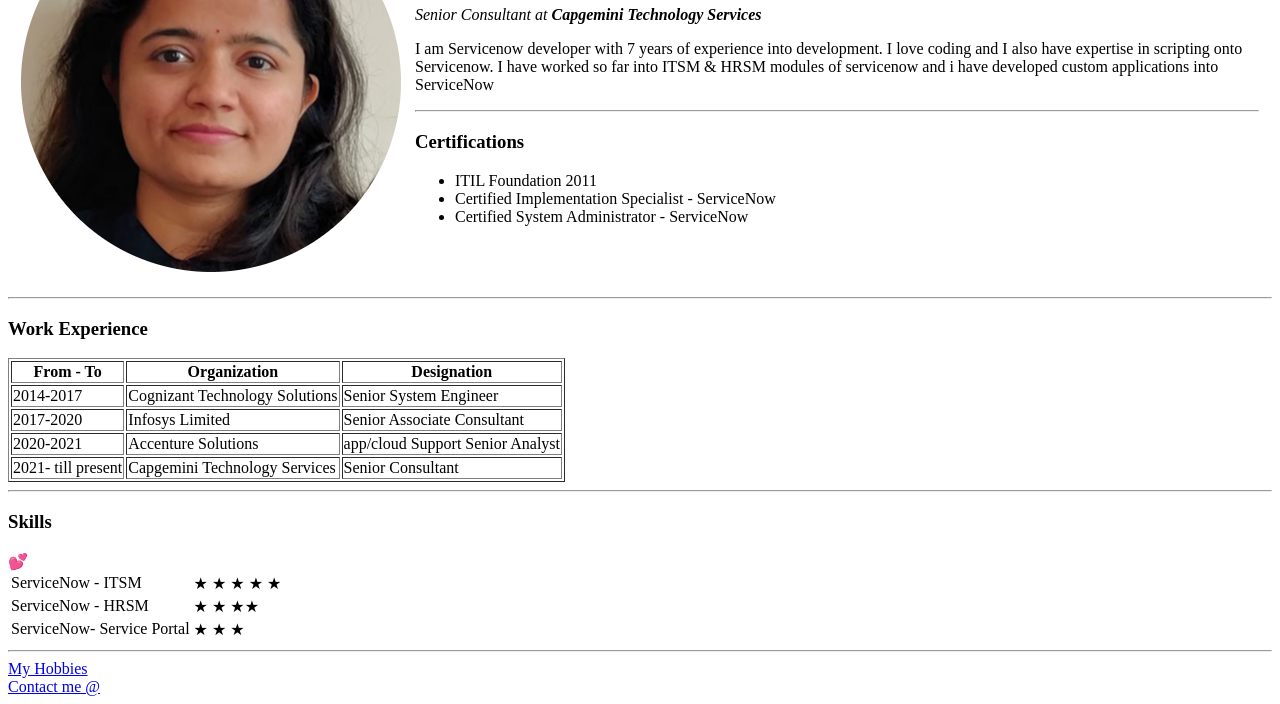
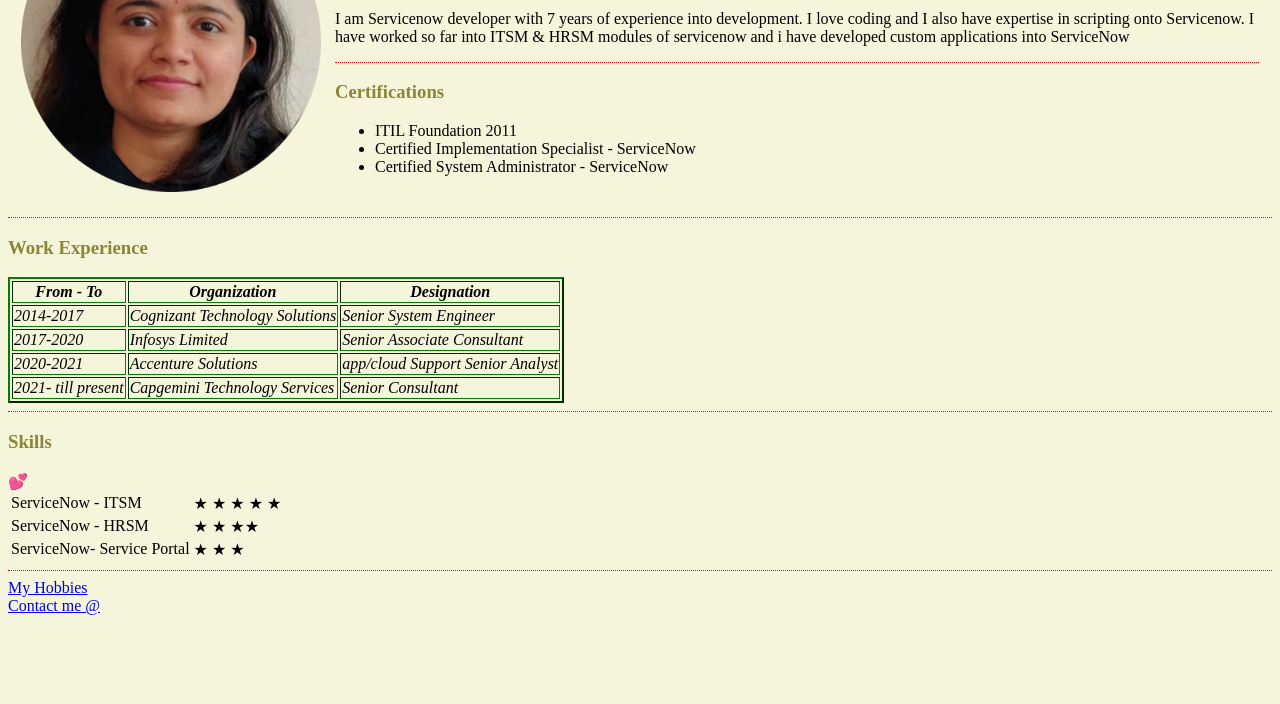
Before and after one commit to sharayu2008/mycv, a plain HTML site: page index.html in a window 1280 px wide. Shown: the part 129-833 px from the top of the page. After the commit the page ends 800 px from the top, so only its background shows below. Drawn offline with Linux system fonts and the light colour scheme.

Commit message:
Add files via upload

```diff
--- /dev/null
+++ b/css/style.css
@@ -0,0 +1,27 @@
+body{
+  background-color:beige
+}
+hr{
+  border-style: none;
+  border-top-style: dotted;
+  border-width: 1px;
+  border-color: red;
+  size:5px
+
+
+}
+img{
+  height:300px
+}
+h3{
+  color:#8A8635;
+}
+h1{
+  color:#8A8635;
+}
+/*************class selectors*******************/
+.tableclass{
+  font-style: italic;
+  border: 2;
+  border-color: green;
+}
--- a/index.html
+++ b/index.html
@@ -5,6 +5,7 @@
   <meta charset="utf-8">
 
   <title>Sharayu's Personal Site</title>
+  <link rel="stylesheet" href="css/style.css" />
 </head>
 
 <body>
@@ -44,7 +45,7 @@
 
   <hr />
   <h3>Work Experience</h3>
-  <table border=1>
+  <table class=tableclass border="2">
     <thead>
       <th>
         From - To
```
